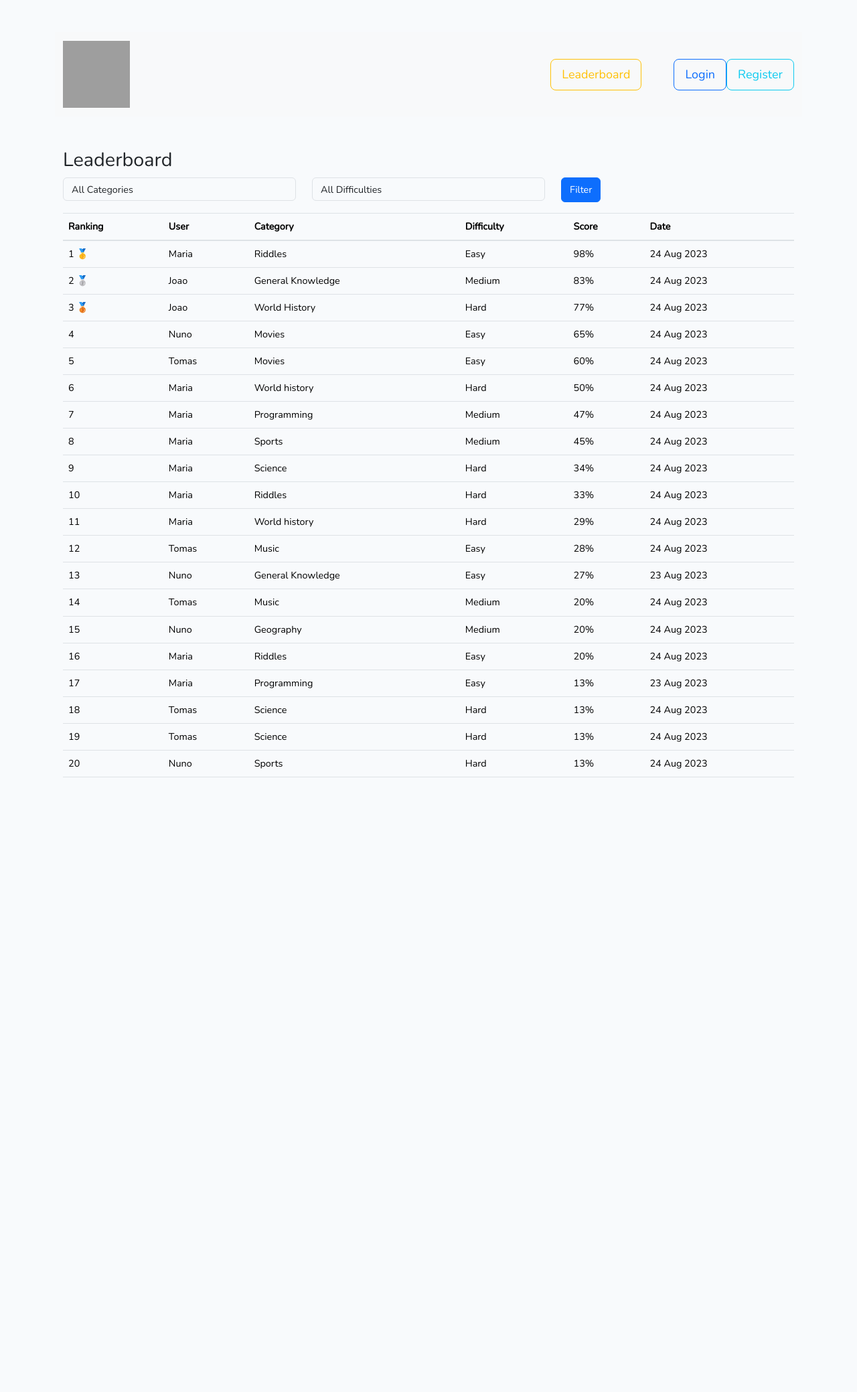
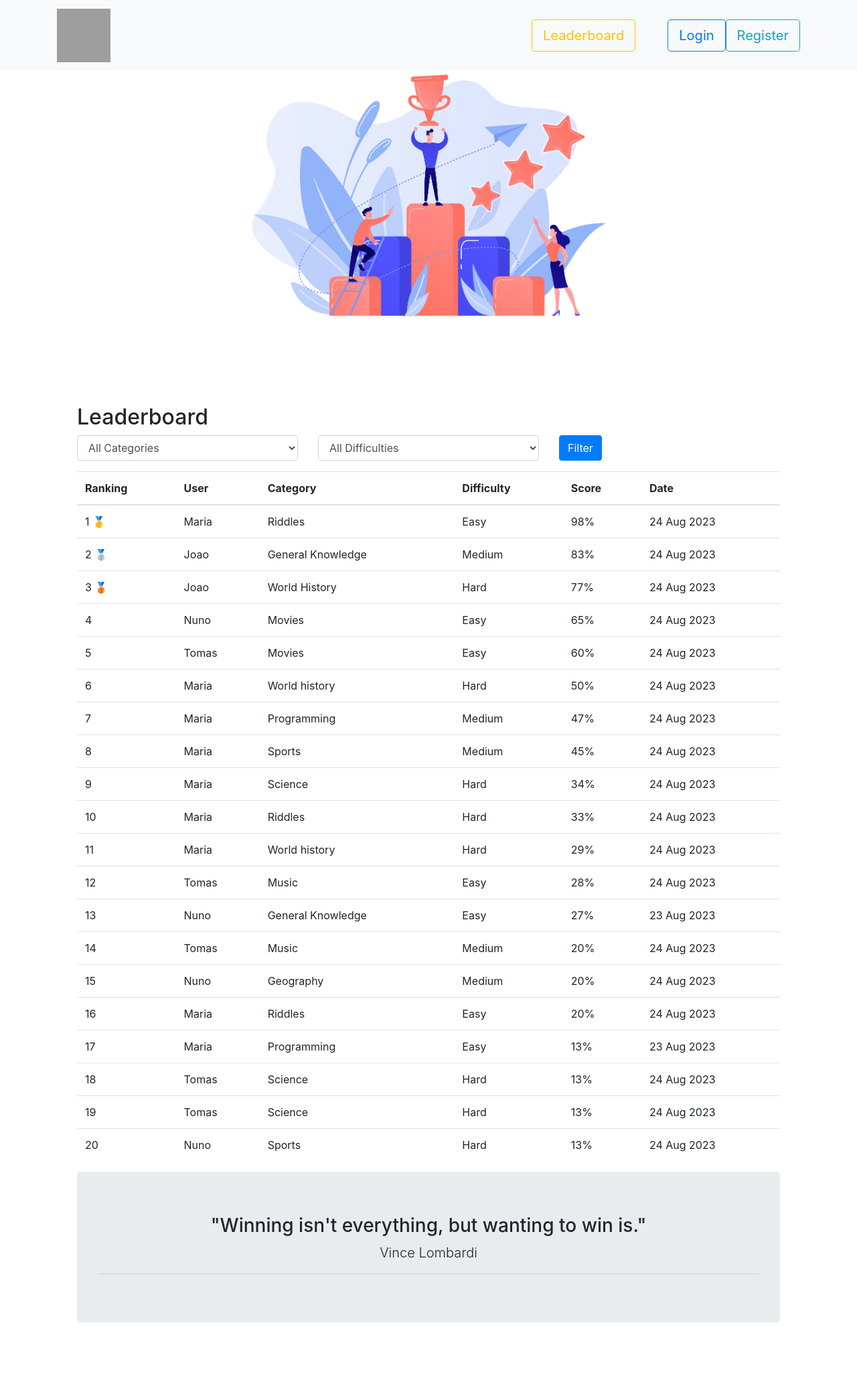
Before and after one commit to Lenavaz/Majiquiz, a Laravel app: page /leaderboard in a window 1280 px wide. Shown: the whole page at 67% size. Before the commit the page ends 1177 px from the top, so only its background shows below. Run offline with Laravel 10, Linux system fonts and the light colour scheme; data comes from the database, SQL or seed files in the repository; style sheets or scripts are compiled from the project's sources; grey boxes are pictures that could not be loaded.

Commit message:
frontendV2

```diff
--- a/MajiQuiz_v5/resources/sass/app.scss
+++ b/MajiQuiz_v5/resources/sass/app.scss
@@ -11,9 +11,39 @@
 
 // STYLESHEET AQUI
 
+@import 'css/app.css';
+
 .pinkjumbotron {
     background-color: #ebb8e9;
     padding: 2rem 1rem;
     margin-bottom: 2rem;
     border-radius: 0.3rem;
 }
+
+/* Estilo padrão do botão */
+.btn-primary {
+    background-color: blue; /* Cor padrão (azul) */
+    color: white; /* Cor do texto (branco) */
+  }
+
+  /* Estilo quando o botão está em hover (mouse sobre ele) */
+  .btn-primary:hover {
+    background-color: rgb(85, 164, 180); /* Cor amarela quando o botão é hover */
+  }
+
+  /* Estilo quando o botão está ativo (clicado) */
+  .btn-primary:active {
+    background-color: rgb(139, 87, 161); /* Cor vermelha quando o botão é clicado */
+  }
+
+
+
+  .background-image-page {
+    background-image: url('img/fundo.jpg');
+    background-size: cover;
+  }
+
+
+    .navbar {
+        background-color: #def3e9;
+    }
--- a/MajiQuiz_v5/resources/views/home.blade.php
+++ b/MajiQuiz_v5/resources/views/home.blade.php
@@ -74,3 +74,4 @@
 <script src="{{ asset('assets/js/soft-design-system.min.js?v=1.0.9') }}" type="text/javascript"></script>
 <script src="{{ asset('vendor/bootstrap/js/bootstrap.bundle.min.js') }}"></script>
 <script src="{{ asset('vendor/jquery/jquery.min.js') }}"></script>
+<script src="{{ asset('css/sass/app.css') }}"></script>
--- a/MajiQuiz_v5/resources/views/layouts/layout.blade.php
+++ b/MajiQuiz_v5/resources/views/layouts/layout.blade.php
@@ -9,15 +9,15 @@
     {{-- Font Awesome --}}
     <link rel="stylesheet" href="https://cdnjs.cloudflare.com/ajax/libs/font-awesome/5.15.3/css/all.min.css">
     {{-- Your custom CSS --}}
-    <link href="{{ asset('css/app.css') }}" rel="stylesheet">
+    <link href="{{ asset('css/sass/sapp.css') }}" rel="stylesheet">
 </head>
 <body>
 
 <div class="container mt-5">
-        <nav class="navbar navbar-expand-lg navbar-light bg-light">
+        <nav class="navbar navbar-expand-lg fixed-top navbar-white bg-light">
         <div class="container">
                 <a class="navbar-brand" href="{{ url('/') }}">
-                <img src="/img/logo.jpg" alt="logo" width="100" height="100" class="d-inline-block align-text-md-center">
+                <img src="/img/logo.jpg" alt="logo" width="80" height="80" class="d-inline-block align-text-md-center">
 
             </a>
             <button class="navbar-toggler" type="button" data-bs-toggle="collapse" data-bs-target="#navbarSupportedContent" aria-controls="navbarSupportedContent" aria-expanded="false" aria-label="{{ __('Toggle navigation') }}">
--- a/MajiQuiz_v5/resources/views/quiz/quiz.blade.php
+++ b/MajiQuiz_v5/resources/views/quiz/quiz.blade.php
@@ -1,7 +1,7 @@
 @extends('layouts.layout')
 
 @section('content')
-    <div class="container">
+<div class="container background-image-page">
         <h1>{{ $category }} - {{ $difficulty }}</h1>
 
         <form action="{{ route('submit-quiz') }}" method="post">
@@ -51,5 +51,9 @@
             <button type="submit" class="btn btn-primary mb-3">Submit Answers</button>
             <a href="{{ route('home') }}" class="btn btn-secondary mb-3">Cancel Quiz</a>
         </form>
+        <br>
+            <br>
+            <br>
+            <br>
     </div>
 @endsection
--- a/MajiQuiz_v5/resources/views/score/leaderboard.blade.php
+++ b/MajiQuiz_v5/resources/views/score/leaderboard.blade.php
@@ -2,7 +2,19 @@
 
 @section('content')
 
-<div class="container mt-5">
+<div class="container">
+    <header>
+        <div class="page-header min-vh-1 pb-md-3 absolute">
+            <container class="container">
+                <div class="d-flex align-items-center justify-content-center min-vh-80 pb-md-1 ">
+                <img src="./img/comp.jpg" alt="competitions" class="img-fluid" style="max-height: 400px; margin: 20px 0;">
+                </div>
+            </container>
+        </div>
+    </header>
+
+
+<div class="container mt-5 background-image-page">
     <h2>Leaderboard</h2>
 
     {{-- dropdowns para filtrar tabela --}}
@@ -80,6 +92,19 @@
     </table>
 </div>
 
+<div class="container" class="d-flex justify-content-center align-items-center min-vh-100">
+    <div class="jumbotron text-center mx-auto ">
+  <h3 class="display-5">"Winning isn't everything, but wanting to win is."</h3>
+  <p class="lead"> Vince Lombardi</p>
+
+    <hr class="my-2">
+
+</div>
+
+<br>
+  <br>
+  <br>
+
 {{--
     permite reter opcoes que utilizador selecionou no dropdown apos o form ser submetido e a pagina ser recarregada ao clicar no botao "Filter".
     assim utilizador sabe quais os filtros que estao aplicados à tabela que está a ver.
--- a/MajiQuiz_v5/resources/views/score/my_scores.blade.php
+++ b/MajiQuiz_v5/resources/views/score/my_scores.blade.php
@@ -1,6 +1,6 @@
 @extends('layouts.layout')
+@section('content')
 
-@section('content')
 <div class="container">
     <header>
         <div class="page-header min-vh-1 pb-md-5 absolute">
```
Also changed, not shown: MajiQuiz_v5/resources/views/layouts/app.blade.php (+7 -2 lines), MajiQuiz_v5/resources/views/quiz/review.blade.php (+6 -1 lines), MajiQuiz_v5/resources/views/quiz/select_quiz.blade.php (+7 -7 lines), MajiQuiz_v5/public/img/comp.jpg (added), MajiQuiz_v5/public/img/fundo.jpg (added), MajiQuiz_v5/public/img/questions.jpg (added), 1 other file.
